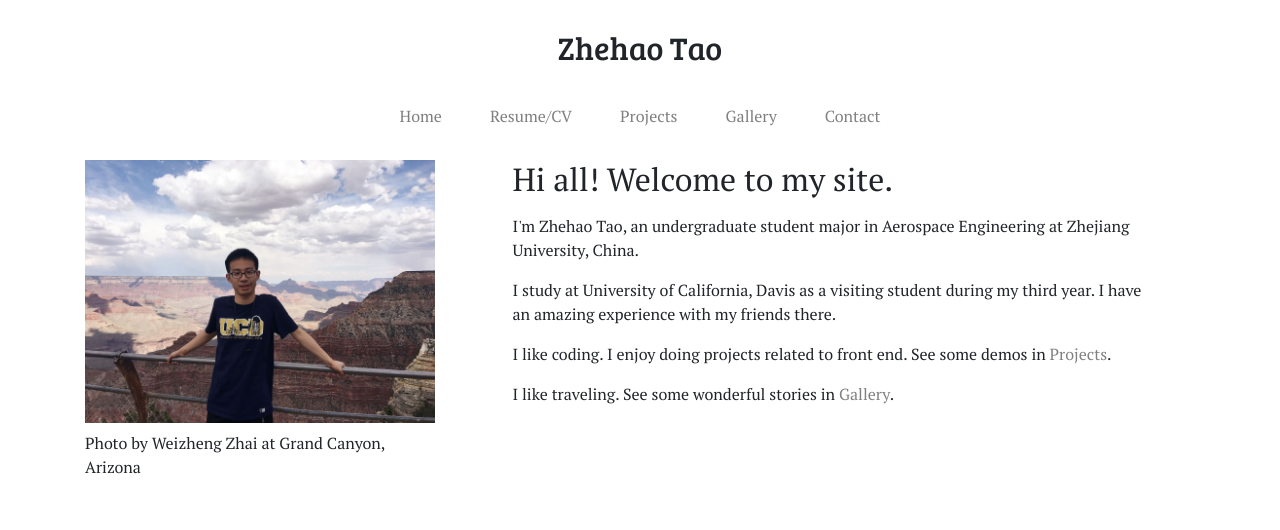
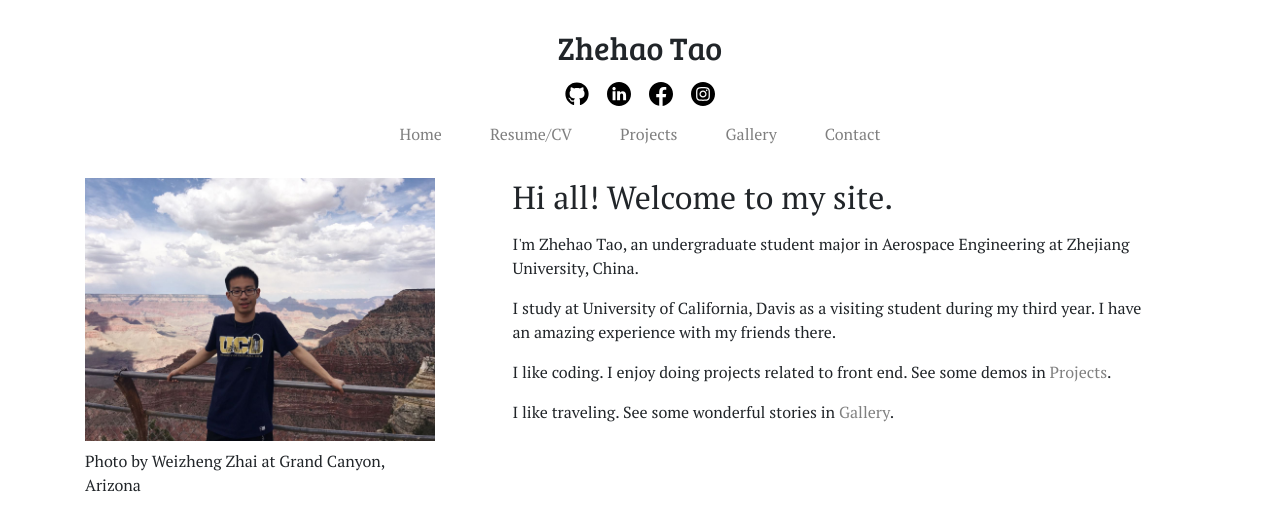
Before and after one commit to zhehaotao/zhehaotao.github.io, a plain HTML site: page index.html in a window 1280 px wide. Drawn offline with nearby package versions, Linux system fonts and the light colour scheme.

Commit message:
Updated header

```diff
--- a/css/main.css
+++ b/css/main.css
@@ -14,3 +14,15 @@
 .head {
   margin-bottom: 1rem;
 }
+
+.icon-container {
+  max-width: 150px;
+  margin: auto;
+  display: flex;
+  justify-content: space-between;
+}
+
+.icon {
+  width: 1.5rem;
+  height: 1.5rem;
+}
--- a/header.html
+++ b/header.html
@@ -1,5 +1,19 @@
-<div class="text-center my-4 name">
+<div class="text-center mt-4 mb-2 name">
   Zhehao Tao
+</div>
+<div class="icon-container mb-2">
+  <a target="_blank" href="https://github.com/zhehaotao">
+    <img src="assets/github.svg" alt="github" class="icon">
+  </a>
+  <a target="_blank" href="https://www.linkedin.com/in/zhehao-tao-658251190/">
+    <img src="assets/linkedin.svg" alt="linkedin" class="icon">
+  </a>
+  <a target="_blank" href="https://www.facebook.com/zhehao.tao">
+    <img src="assets/facebook.svg" alt="facebook" class="icon">
+  </a>
+  <a target="_blank" href="https://www.instagram.com/zhehaotao/">
+    <img src="assets/instagram.svg" alt="instagram" class="icon">
+  </a>
 </div>
 <nav class="navbar navbar-expand-md navbar-light bg-none p-0 mb-4">
   <button class="navbar-toggler" type="button" data-toggle="collapse" data-target="#navbarSupportedContent" aria-controls="navbarSupportedContent">
```
Also changed, not shown: assets/briefcase-solid.svg (deleted), assets/envelope.svg (renamed from assets/envelope-solid.svg), assets/facebook.svg (added), assets/github.svg (renamed from assets/github-brands.svg), assets/graduation-cap.svg (renamed from assets/graduation-cap-solid.svg), assets/info-circle.svg (renamed from assets/info-circle-solid.svg), assets/info-solid.svg (deleted), assets/instagram.svg (added), assets/linkedin.svg (added), assets/phone-solid.svg (deleted), assets/project-diagram.svg (renamed from assets/project-diagram-solid.svg), assets/rss-solid.svg (deleted), assets/tools.svg (renamed from assets/tools-solid.svg), assets/wechat-solid.svg (deleted), 1 other file.
